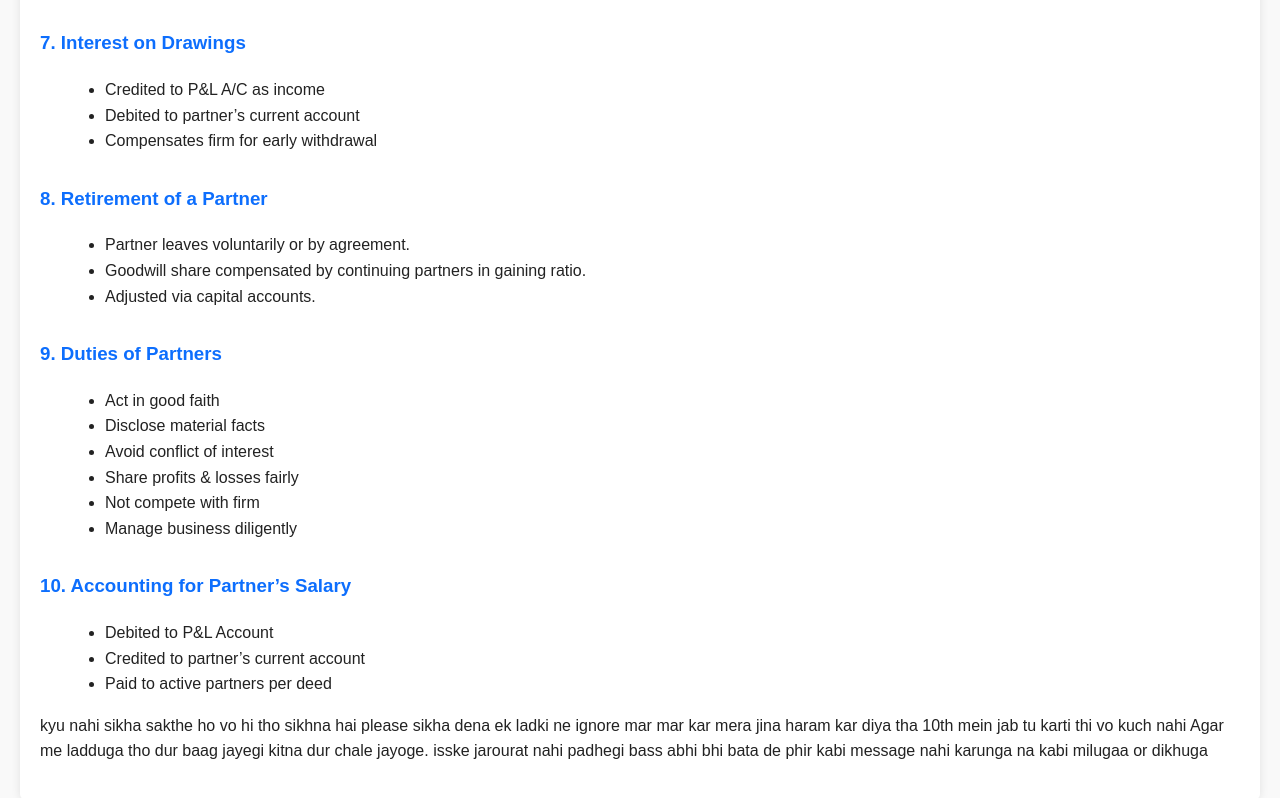
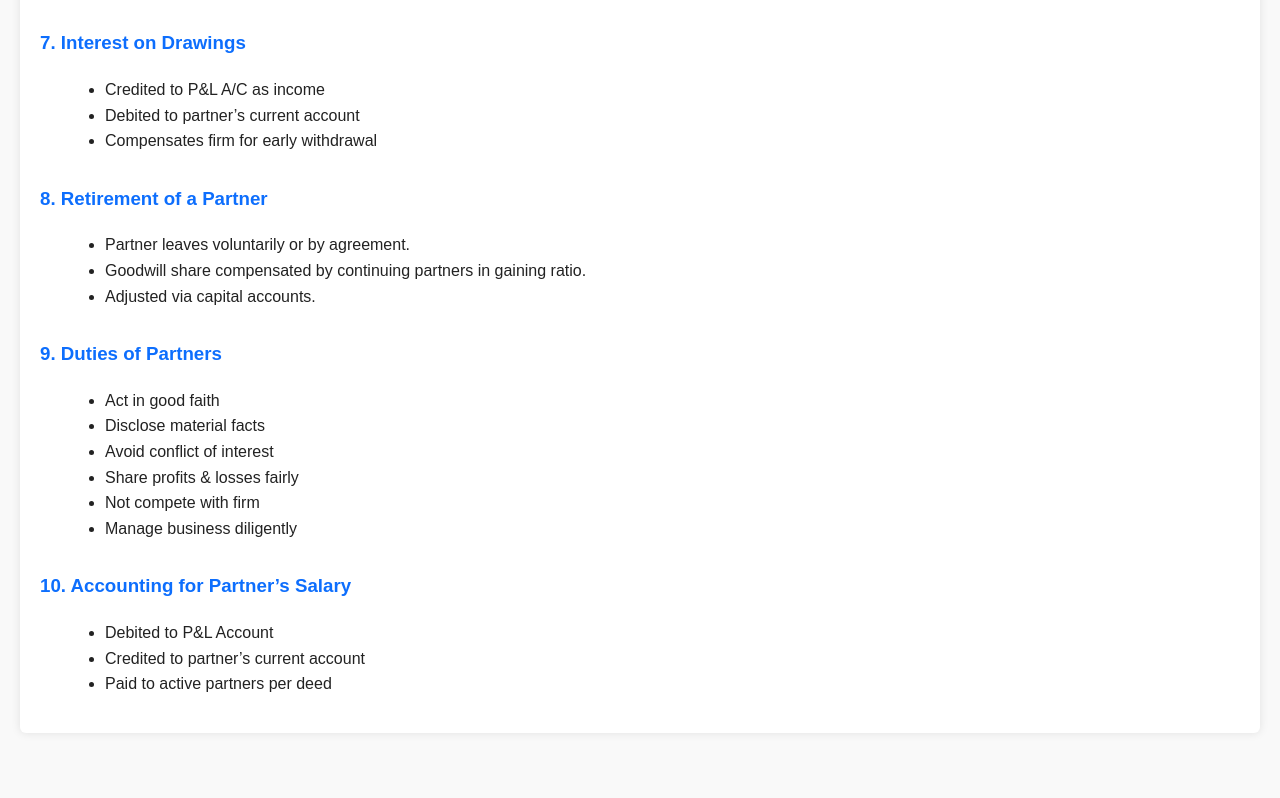
Before and after one commit to juddjhf/yayad, a website: page ch-1index.html in a window 1280 px wide. Shown: the part 5252-6050 px from the top of the page. After the commit the page ends 6015 px from the top, so only its background shows below. Drawn offline with Linux system fonts and the light colour scheme.

Commit message:
Update ch-1index.html

```diff
--- a/ch-1index.html
+++ b/ch-1index.html
@@ -301,7 +301,7 @@
     <li>Paid to active partners per deed</li>
   </ul>
 <p>
-kyu nahi sikha sakthe ho vo hi tho sikhna hai please sikha dena ek ladki ne ignore mar mar kar mera jina haram kar diya tha 10th mein  jab tu karti thi vo kuch nahi   Agar me ladduga tho dur baag jayegi kitna dur chale jayoge. isske jarourat nahi padhegi bass abhi bhi bata de phir kabi message nahi karunga na kabi milugaa or dikhuga
+
 </p>
 </div>
 
```
